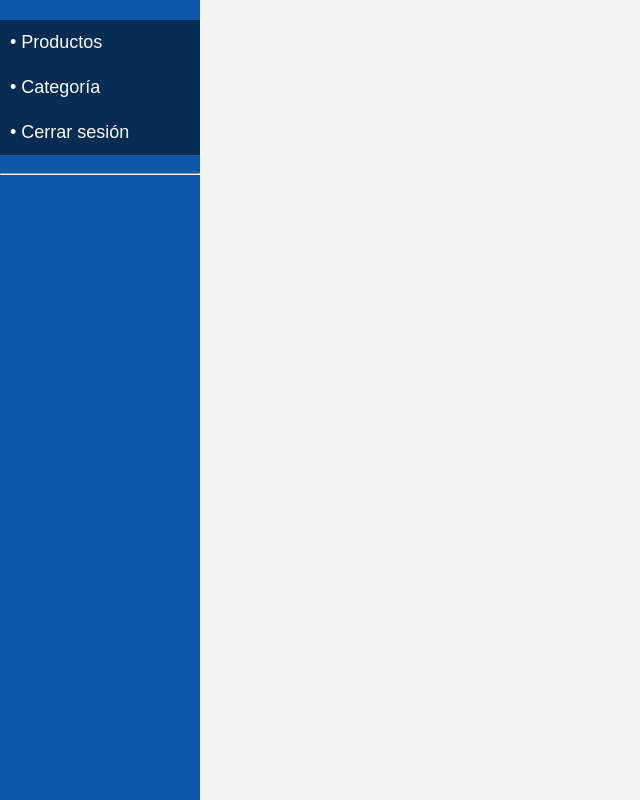
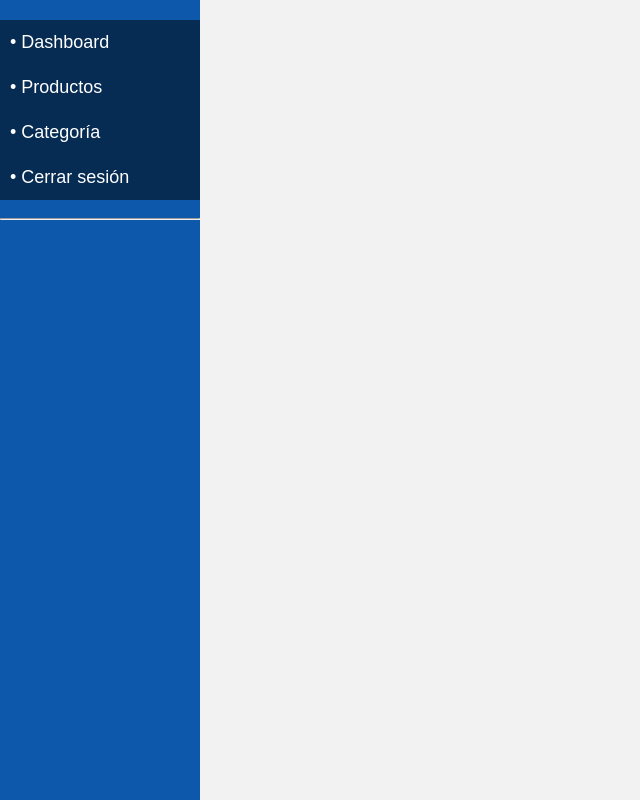
Before and after one commit to jusaza/CrudPescaderia_CalidadSoftware, a PHP site: page /barra_lateral.php in a window 1280 px wide. Shown: the whole page, without its empty margins (0-640 px from the left). Run offline with PHP 8.4, Linux system fonts and the light colour scheme; a user stored in the database is signed in; data comes from the database, SQL or seed files in the repository.

Commit message:
Add Dashboard link to barra_lateral.php

```diff
--- a/LoginCrud2/barra_lateral.php
+++ b/LoginCrud2/barra_lateral.php
@@ -26,6 +26,7 @@ $mostrar=mysqli_fetch_array($buscandousu);
 <div class="BarraLateral">
 
 <ul>
+<li><a href="dashboard.php" >• Dashboard</a></li>
 <li><a href="productos_tabla.php" >• Productos</a></li>
 <li><a href="categoria_tabla.php" >• Categoría</a></li>
 <li><a href="cerrar_sesion.php" >• Cerrar sesión</a></li>
```
